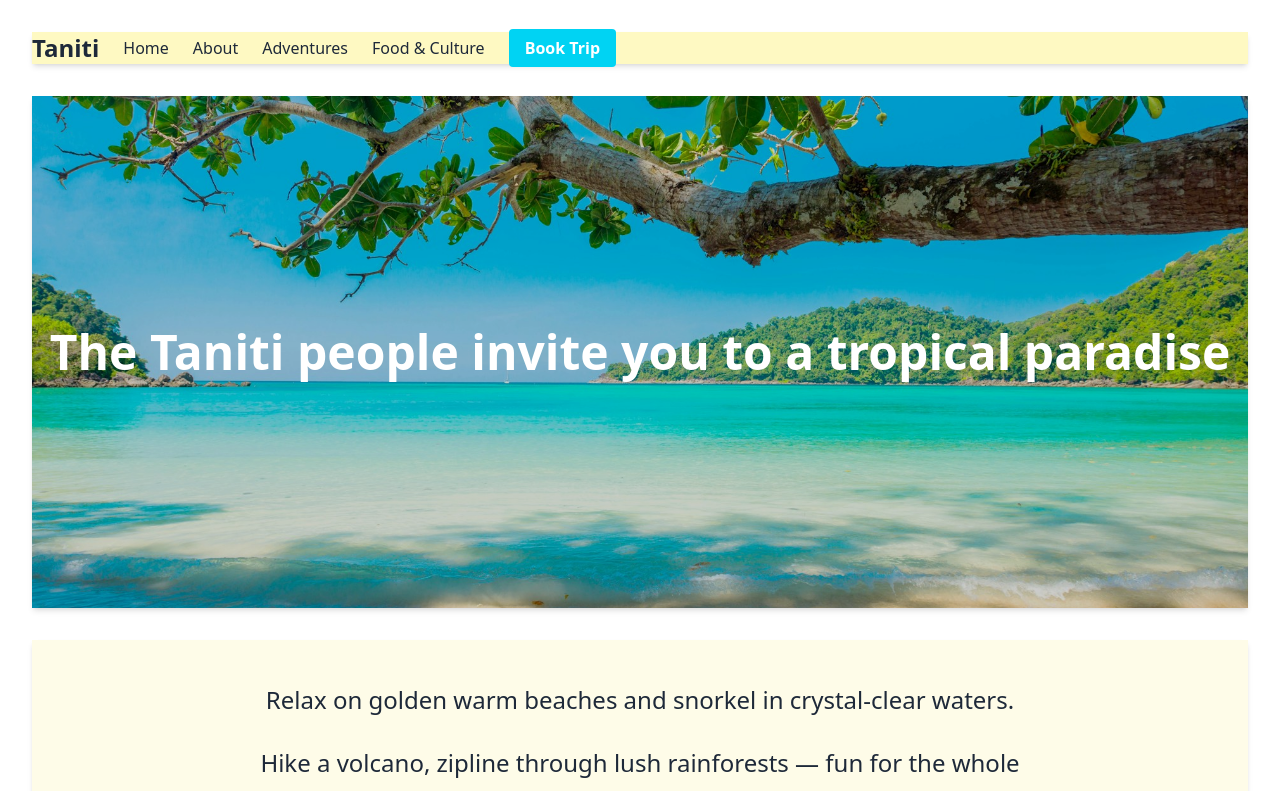
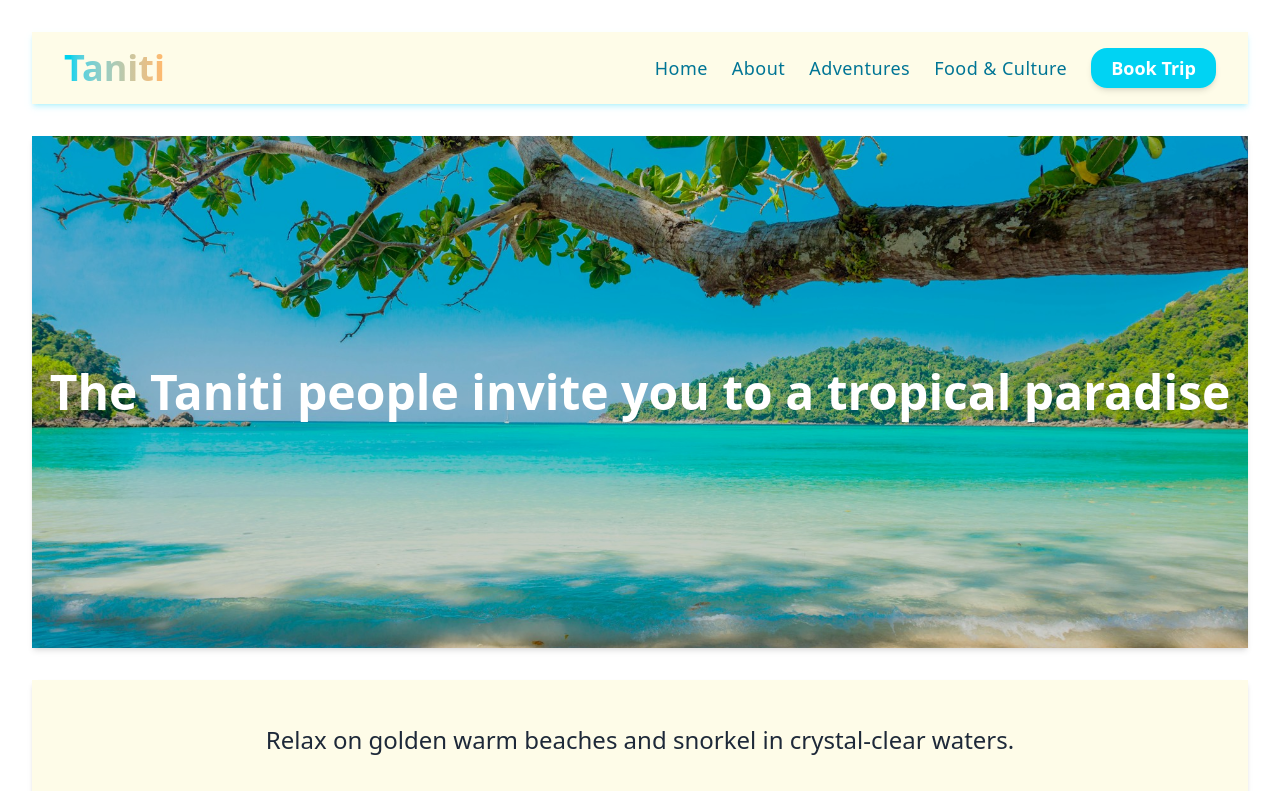
Before and after one commit to Kristinblun/taniti-prototype, a React (Vite) app: page / in a window 1280 px wide. Shown: the top 791 px of the page. Built offline with nearby package versions, Linux system fonts and the light colour scheme.

Commit message:
style: update navBar styling

```diff
--- a/src/components/NavBar.jsx
+++ b/src/components/NavBar.jsx
@@ -1,27 +1,62 @@
-import React from 'react'
-import { Link } from 'react-router-dom'
+import React from 'react';
+import { Link } from 'react-router-dom';
 
 export default function NavBar() {
   return (
-    <nav className='bg-yellow-100 text-gray-800 shadow-md flex items-center '>
-        <div className='text-2xl font-bold mr-6'> Taniti </div>
-        <ul className='flex space-x-6'>
+    <nav className="bg-yellow-50 shadow-md shadow-cyan-400/20 flex justify-between items-center px-8 py-4 sticky top-0 z-50 text-cyan-700">
+      <Link to="/">
+        <div className="text-4xl font-extrabold bg-gradient-to-r from-cyan-400 to-orange-300 bg-clip-text text-transparent">
+          {' '}
+          Taniti{' '}
+        </div>
+      </Link>
+      <ul className="flex space-x-6">
         <li>
-                <Link to="/" className='hover:text-cyan-400 transition'> Home </Link>
+          <Link
+            to="/"
+            className="text-lg tracking-wide hover:text-cyan-500 transition"
+          >
+            {' '}
+            Home{' '}
+          </Link>
         </li>
         <li>
-                <Link to="/about" className='hover:text-cyan-400 transition'> About</Link>
+          <Link
+            to="/about"
+            className="text-lg tracking-wide hover:text-cyan-500 transition"
+          >
+            {' '}
+            About
+          </Link>
         </li>
         <li>
-                <Link to="/adventures" className='hover:text-cyan-400 transition'> Adventures </Link>
+          <Link
+            to="/adventures"
+            className="text-lg tracking-wide hover:text-cyan-500 transition"
+          >
+            {' '}
+            Adventures{' '}
+          </Link>
         </li>
         <li>
-                <Link to="/foodandculture" className='hover:text-cyan-400 transition'> Food & Culture </Link>
+          <Link
+            to="/foodandculture"
+            className=" text-lg tracking-wide hover:text-cyan-500 transition"
+          >
+            {' '}
+            Food & Culture{' '}
+          </Link>
         </li>
         <li>
-                <Link to="/booking" className='bg-cyan-400 text-white font-semibold px-4 py-2 rounded hover:bg-cyan-500 transition'> Book Trip </Link>
+          <Link
+            to="/booking"
+            className=" text-lg bg-cyan-400 text-white font-semibold px-5 py-2 rounded-2xl hover:bg-cyan-500 shadow-md transition"
+          >
+            {' '}
+            Book Trip{' '}
+          </Link>
         </li>
       </ul>
     </nav>
-  )
+  );
 }
```
Lines whose indentation alone changed are shown as unchanged.
